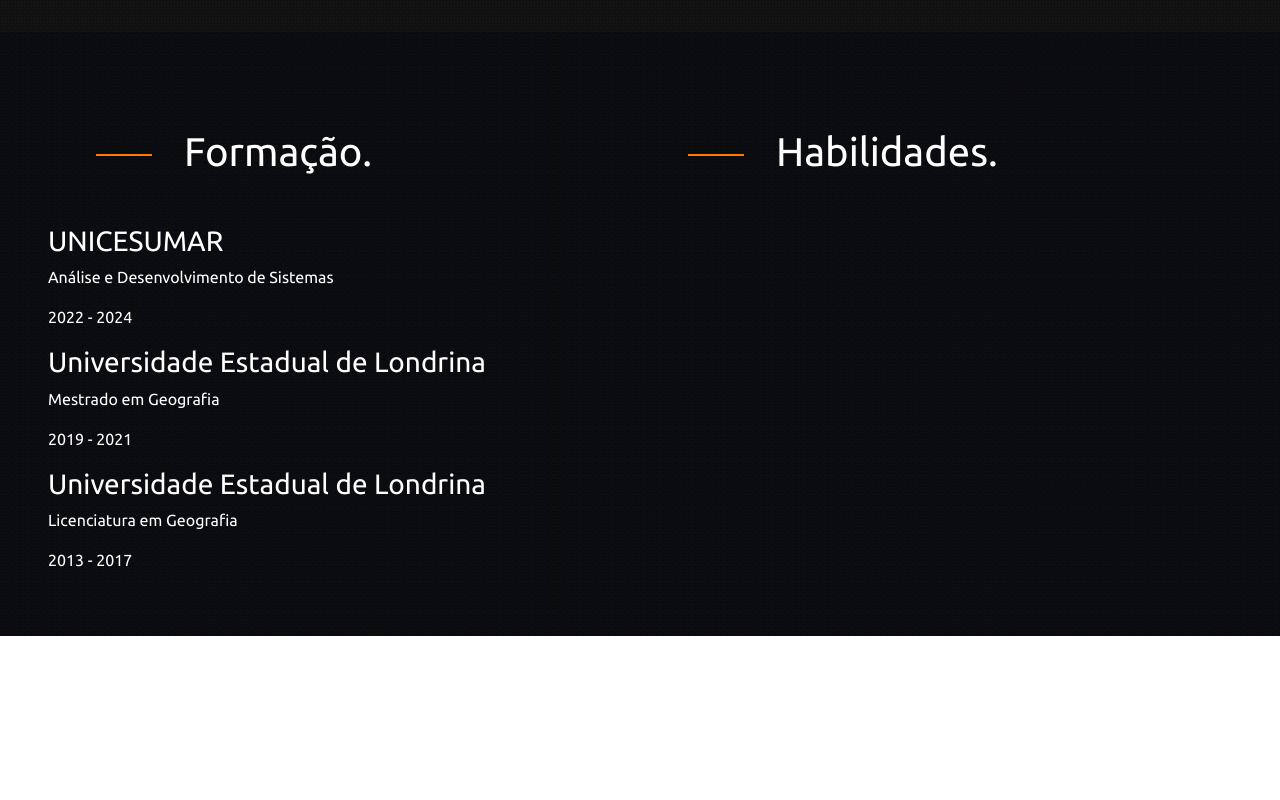
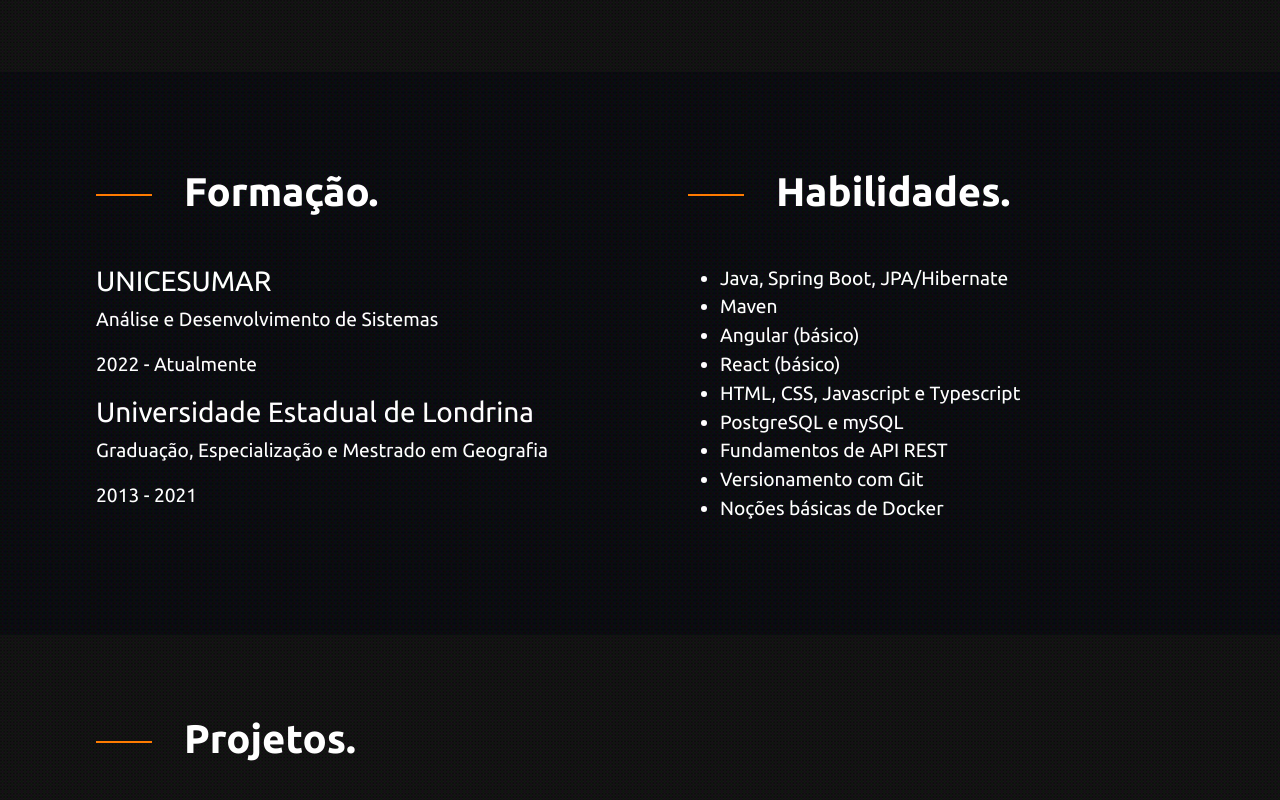
Before and after one commit to MatheusGamasG/portfolio, a React (Create React App) app: page / in a window 1280 px wide. Shown: the part 1818-2618 px from the top of the page. Before the commit the page ends 2454 px from the top, so only its background shows below. Built offline with nearby package versions, Linux system fonts and the light colour scheme.

Commit message:
Completando o componente de formação e habilidades.

```diff
--- a/package.json
+++ b/package.json
@@ -8,7 +8,6 @@
     "@testing-library/user-event": "^13.5.0",
     "react": "^17.0.2",
     "react-dom": "^17.0.2",
-    "react-responsive-carousel": "^3.2.23",
     "react-scripts": "5.0.0",
     "styled-components": "^5.3.5",
     "web-vitals": "^2.1.4"
--- a/src/App.js
+++ b/src/App.js
@@ -2,6 +2,7 @@
 import Home from './Home';
 import Sobre from './Sobre';
 import FormacaoHabilidades from './FormacaoHabilidades';
+import Projetos from './Projetos';
 
 function App() {
   return (
@@ -10,6 +11,7 @@
       <Home />
       <Sobre />
       <FormacaoHabilidades />
+      <Projetos />
     </>
   );
 }
--- a/src/FormacaoHabilidades/index.js
+++ b/src/FormacaoHabilidades/index.js
@@ -5,28 +5,32 @@
 
 function FormacaoHabilidades() {
 
+    const habilidades = ["Java, Spring Boot, JPA/Hibernate", "Maven", "Angular (básico)", "React (básico)", "HTML, CSS, Javascript e Typescript", "PostgreSQL e mySQL", "Fundamentos de API REST", "Versionamento com Git", "Noções básicas de Docker"];
+
     return (
         <FormacaoHabilidadesContainer id="formacao-habilidades">
             <section className="formacao-habilidades__formacao">
                 <h2>Formação.</h2>
+                <div className="formacao-habilidades__container--universidades">
                     <div>
                         <h3>UNICESUMAR</h3>
                         <p>Análise e Desenvolvimento de Sistemas</p>
-                    <p>2022 - 2024</p>
+                        <p>2022 - Atualmente</p>
                     </div>
                     <div>
                         <h3>Universidade Estadual de Londrina</h3>
-                    <p>Mestrado em Geografia</p>
-                    <p>2019 - 2021</p>
+                        <p>Graduação, Especialização e Mestrado em Geografia</p>
+                        <p>2013 - 2021</p>
                     </div>
-                <div>
-                    <h3>Universidade Estadual de Londrina</h3>
-                    <p>Licenciatura em Geografia</p>
-                    <p>2013 - 2017</p>
                 </div>
             </section>
             <section className="formacao-habilidades__habilidades">
                 <h2>Habilidades.</h2>
+                <div className="formacao-habilidades__container--lista-habilidades">
+                    <ul>
+                        {habilidades.map(skill => <li key={habilidades.indexOf(skill)}>{skill}</li>)}
+                    </ul>
+                </div>
             </section>
         </FormacaoHabilidadesContainer>
     )
@@ -47,8 +51,9 @@
 
     .formacao-habilidades__formacao h2, .formacao-habilidades__habilidades h2 {
         font-size: 2.5rem;
-        padding: 3rem;
+        padding: 3rem 3rem 0 3rem;
         margin: 0;
+        font-weight: 700;
     }
 
 
@@ -61,4 +66,9 @@
         margin-right: 2rem;
         vertical-align:middle;
     }
+
+    .formacao-habilidades__container--universidades, .formacao-habilidades__container--lista-habilidades {
+        font-size: 1.2rem;
+        padding: 3rem;
+    }
 `
--- a/src/Home/index.js
+++ b/src/Home/index.js
@@ -72,6 +72,7 @@
         margin: 1rem;
         font-size: 4rem;
         text-wrap:wrap;
+        font-weight: 700;
     }
 
     .home__subtitulo-container {
--- a/src/Projetos/index.js
+++ b/src/Projetos/index.js
@@ -1,13 +1,41 @@
-import { Carousel } from "react-responsive-carousel";
-import "react-responsive-carousel/lib/styles/carousel.min.css"; // requires a loader
+import React from "react";
+import styled from "styled-components";
+import background from "../resources/background2.png";
 
-<Carousel autoPlay showStatus={false} showThumbs={false}>
-    <div>
-        <img src={background} />
-        <p className="legend">Oh god my lord</p>
-    </div>
-    <div>
-        <img src={background} />
-        <p className="legend">Oh no Im Lunatic</p>
-    </div>
-</Carousel>
+function Projetos() {
+
+    return (
+        <ProjetosContainer>
+            <h2 className="projetos__titulo">Projetos.</h2>
+
+        </ProjetosContainer>
+    );
+}
+
+export default Projetos;
+
+const ProjetosContainer = styled.section`
+    background-image: url(${background});
+    min-height: 25vh;
+    padding: 3rem 3rem 3rem 4rem;
+    display:flex;
+    align-items: center;
+
+    .projetos__titulo {
+        color: #FFF;
+        margin: 0;
+        padding: 2rem;
+        font-size: 2.5rem;
+        font-weight: 700;
+    }
+
+    .projetos__titulo::before {
+        content: '';
+        width: 3.5rem;
+        background-color: var(--default-color);
+        height: .15rem;
+        display:inline-block;
+        margin-right: 2rem;
+        vertical-align:middle;
+    }
+`
--- a/src/Sobre/index.js
+++ b/src/Sobre/index.js
@@ -13,7 +13,7 @@
                 <section className="sobre__apresentacao ">
                     <h2 className="sobre__titulo">Sobre.</h2>
 
-                    <p className="sobre__paragrafo-principal"><span>Olá,</span>Meu nome é <span>Matheus</span> e sou estudante de Análise e Desenvolvimento de Sistemas e, atualmente, trabalho como professor. Venho me especializando em Desenvolvimento Front-End com diversos cursos livres em plataformas como Alura e Digital Innovation One, mas meu objetivo posterior é ser Full Stack. Meu objetivo atual é transicionar para a área de tecnologia. Possuo experiência acadêmica, sei como estudar com afinco e possuo facilidade com tecnologia e com comunicação. Além disso, acredito que posso agregar muito com as soft skills adquiridas em minha carreira pregressa.</p>
+                    <p className="sobre__paragrafo-principal"><span>Olá,</span>Meu nome é <span>Matheus</span>, sou estudante de Análise e Desenvolvimento de Sistemas e trabalho como <span>Desenvolvedor Java Júnior</span>. Venho me especializando em Desenvolvimento com diversos cursos livres em plataformas como Alura, Coursera e na prática do dia a dia, meu objetivo é que, com o tempo, possa me chamar de FullStack. Meu objetivo atual é ganhar mais experiência profissional na área de desenvolvimento. Possuo experiência acadêmica, sei como estudar com afinco e possuo facilidade com tecnologia e com comunicação. Além disso, acredito que posso agregar muito com as soft skills adquiridas em minha carreira pregressa (professor).</p>
                 </section>
                 <section className="sobre__contatos">
                     <p className="sobre__contato-paragrafo">Quer conversar comigo?</p>
@@ -46,6 +46,7 @@
         margin: 0;
         padding: 2rem;
         font-size: 2.5rem;
+        font-weight: 700;
     }
 
     .sobre__titulo::before {
```
Lines whose indentation alone changed are shown as unchanged.
